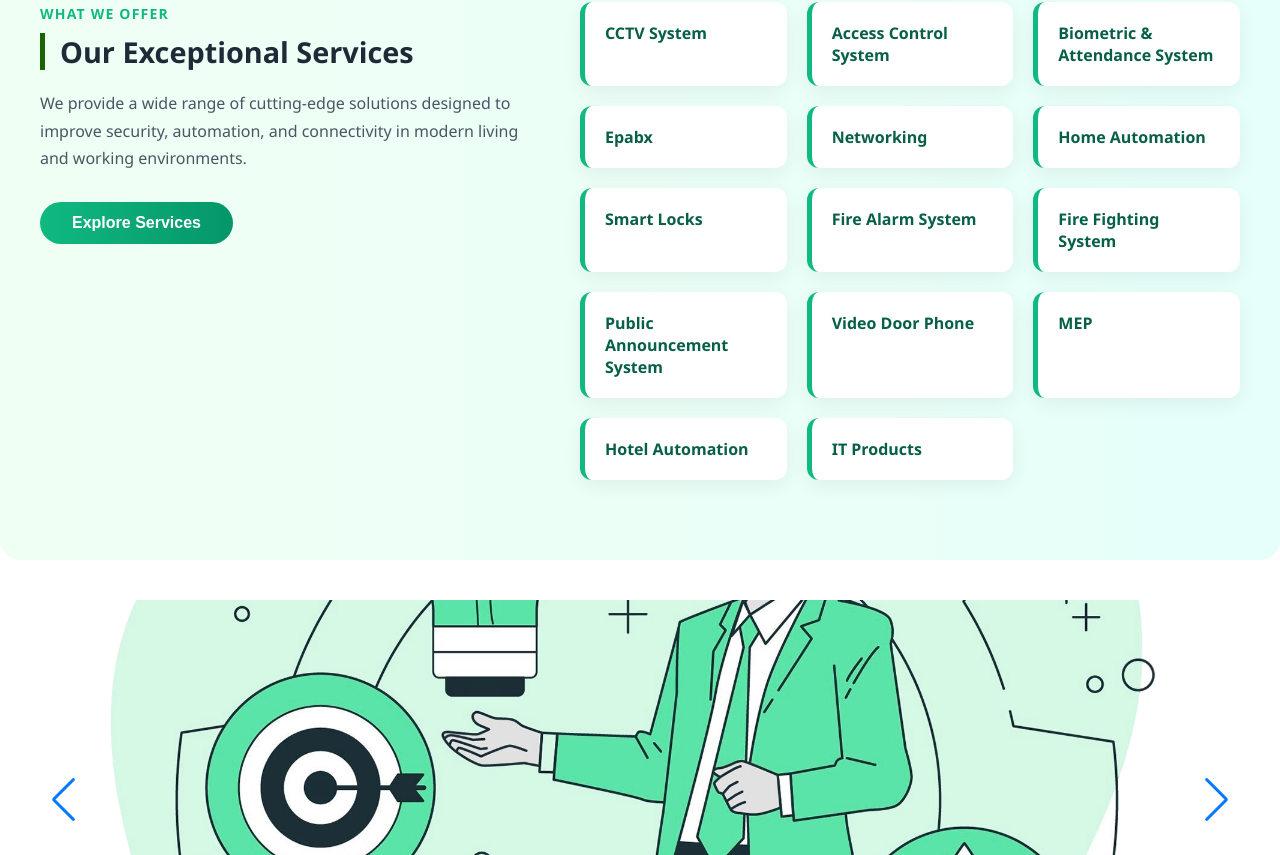
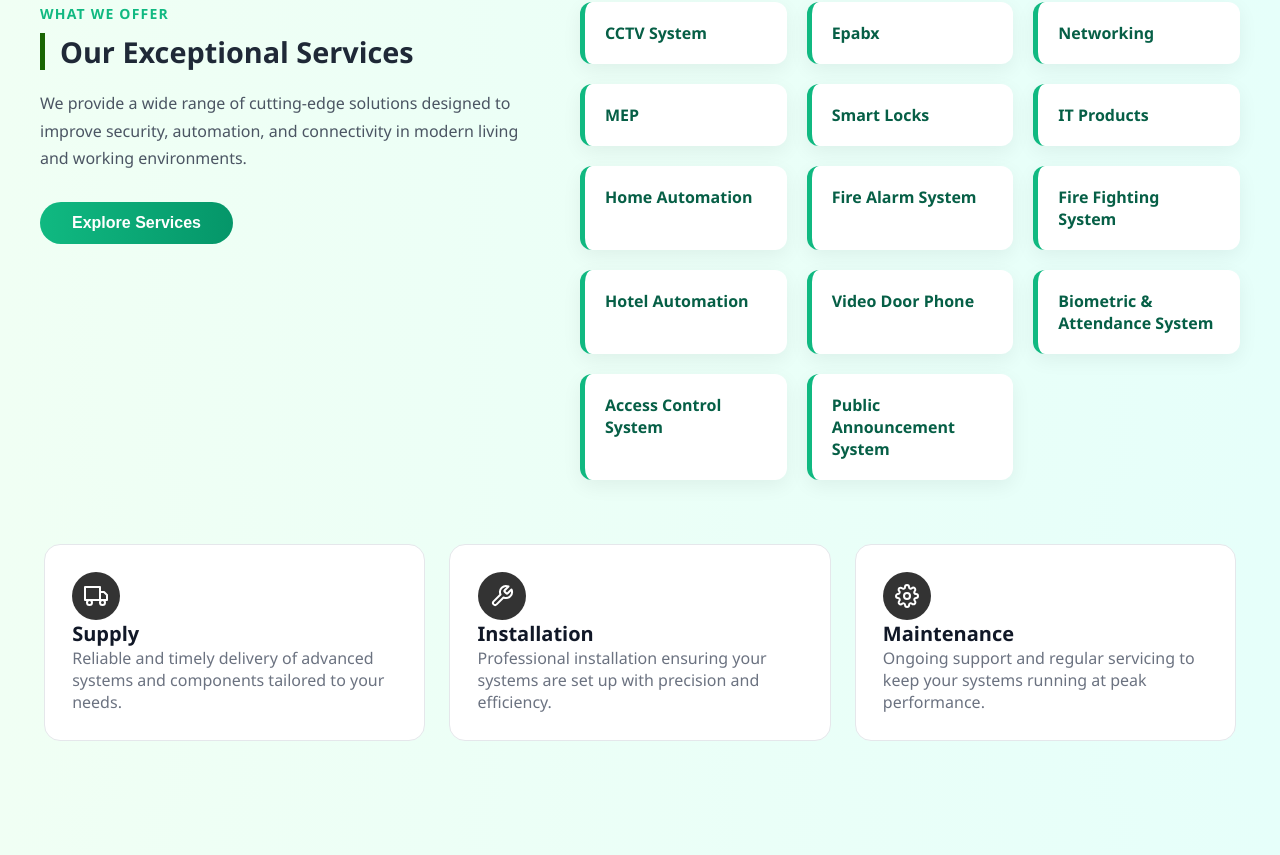
Before and after one commit to plethoraBoy/wraptech-enterprises-web, a React (Vite) app: page / in a window 1280 px wide. Shown: the part 1525-2380 px from the top of the page. Built offline with nearby package versions, Linux system fonts and the light colour scheme.

Commit message:
servicesection card fix aligment and change

```diff
--- a/src/App.tsx
+++ b/src/App.tsx
@@ -6,7 +6,6 @@ import Navbar from "./components/Navbar";
 import Services from "./section/Services/Services";
 import Clients from "./section/Clients/Clients";
 import Footer from "./section/Footer/Footer";
-import HorizontalCards from "./section/cards";
 import ServicesPage from "./page/ServicesPage";
 import { Route, BrowserRouter as Router, Routes } from "react-router-dom";
 
@@ -17,7 +16,6 @@ function HomePage() {
       <AboutUs />
       <Services />
       <Clients />
-      <HorizontalCards />
     </>
   );
 }
--- a/src/section/Hero/Hero.css
+++ b/src/section/Hero/Hero.css
@@ -111,34 +111,65 @@
 @media (max-width: 768px) {
   .hero-background-wrapper {
     flex-direction: column;
+    align-items: center;
     text-align: center;
+    padding: 0 1rem;
   }
 
-  .hero-content h1 {
-    font-size: 2.2rem;
-  }
-
-  .hero-content p {
-    font-size: 1.1rem;
+  .hero-content {
+    padding: 1.5rem 1rem;
   }
 
   .hero-image {
     margin-top: 2rem;
+    padding: 0;
+    width: 100%;
+  }
+
+  .hero-image img {
+    width: 100%;
+    max-width: 100%;
+    height: auto;
+  }
+
+  .hero-content h1 {
+    font-size: 2rem;
+    margin-bottom: 1rem;
+  }
+
+  .hero-content p {
+    font-size: 1rem;
+    margin-bottom: 1.5rem;
+  }
+
+  .hero-content .button {
+    width: 100%;
+    max-width: 300px;
+    margin: 0 auto;
   }
 }
 
 /* Responsive for mobile */
 @media (max-width: 480px) {
   .hero-content h1 {
-    font-size: 1.8rem;
+    font-size: 1.6rem;
   }
 
   .hero-content p {
-    font-size: 1rem;
+    font-size: 0.95rem;
   }
 
   .hero-content .button {
     width: 100%;
     padding: 0.75rem;
+    font-size: 1rem;
+  }
+
+  .hero-image {
+    margin-top: 1.5rem;
+  }
+
+  .hero-square {
+    display: none; /* Hide decorative squares on very small screens */
   }
 }
--- a/src/section/Hero/Hero.tsx
+++ b/src/section/Hero/Hero.tsx
@@ -19,7 +19,7 @@ const Hero = () => {
           transition={{ duration: 1 }}
         >
           <h1>Explore the Technology</h1>
-          <p>Uncover the power of cutting-edge AI and analytics tools designed to elevate innovation and drive smarter outcomes.</p>
+          <p>Uncover the power of cutting-edge technology designed to elevate innovation and drive smarter outcomes.</p>
           <motion.button
             className="button"
             whileHover={{ scale: 1.05 }}
--- a/src/section/HorizontalCards.css
+++ b/src/section/HorizontalCards.css
@@ -1,6 +1,5 @@
 .cards-section {
-    background-color: #f9fafb;
-    padding: 4rem 1.5rem;
+  background: linear-gradient(to right, #f0fff4, #e6fffa);    padding: 4rem 1.5rem;
   }
 
   .cards-container {
@@ -15,7 +14,7 @@
   .card {
     position: relative;
     overflow: hidden;
-    padding: 1.5rem;
+    padding: 1.7rem;
     border-radius: 1rem;
     background-color: white;
     border: 1px solid #e5e7eb;
@@ -62,7 +61,15 @@
     align-items: center;
     justify-content: center;
   }
+  .card:hover .card-icon {
+    background-color: white;
+    transition: background-color 0.3s ease, color 0.3s ease;
+  }
 
+  .card:hover .card-icon svg {
+    color: #10b981;
+    transition: color 0.3s ease;
+  }
   .card-title {
     position: relative;
     z-index: 1;
--- a/src/section/Services/Services.tsx
+++ b/src/section/Services/Services.tsx
@@ -1,26 +1,27 @@
 import { motion } from "framer-motion";
 import "./Service.css";
 import Carousel from "./Cara.js";
+import ServicesCard from "../ServicesCard.js";
 
 const ServicesSection = () => {
   const servicesColumn1 = [
     "CCTV System",
-    "Access Control System",
-    "Biometric & Attendance System",
     "Epabx",
     "Networking",
+    "MEP",
+    "Smart Locks",
+    "IT Products",
     "Home Automation",
-    "Smart Locks",
   ];
 
   const servicesColumn2 = [
     "Fire Alarm System",
     "Fire Fighting System",
+    "Hotel Automation",
+    "Video Door Phone",
+    "Biometric & Attendance System",
+    "Access Control System",
     "Public Announcement System",
-    "Video Door Phone",
-    "MEP",
-    "Hotel Automation",
-    "IT Products",
   ];
 
   const allServices = [...servicesColumn1, ...servicesColumn2];
@@ -79,6 +80,18 @@ const ServicesSection = () => {
             ))}
           </motion.div>
         </div>
+
+        {/* Services Card */}
+        <div className="services-card-wrapper">
+          <motion.div
+            initial={{ opacity: 0, y: 30 }}
+            whileInView={{ opacity: 1, y: 0 }}
+            transition={{ duration: 0.6 }}
+            viewport={{ once: true }}
+          >
+            <ServicesCard />
+          </motion.div>
+        </div>
       </section>
 
       {/* Carousel */}
--- a/src/section/cards.tsx
+++ b/src/section/ServicesCard.tsx
@@ -1,33 +1,29 @@
 import { motion } from "framer-motion";
-import { FiCpu, FiGlobe, FiZap } from "react-icons/fi";
 import "./HorizontalCards.css"; // Make sure to create this CSS file
+
+import { FiTruck, FiTool, FiSettings } from "react-icons/fi"; // Use icons representing the new categories
 
 const cards = [
   {
-    title: "Performance",
-    description: "Experience lightning-fast speeds and unmatched power with our optimized system.",
-    icon: FiZap,
+    title: "Supply",
+    description: "Reliable and timely delivery of advanced systems and components tailored to your needs.",
+    icon: FiTruck,
     colorClass: "pink-red-gradient",
   },
   {
-    title: "Connectivity",
-    description: "Stay seamlessly connected wherever you go with our global support system.",
-    icon: FiGlobe,
+    title: "Installation",
+    description: "Professional installation ensuring your systems are set up with precision and efficiency.",
+    icon: FiTool,
     colorClass: "blue-cyan-gradient",
   },
   {
-    title: "Technology",
-    description: "Harness cutting-edge tech engineered to elevate your workflow and creativity and creativity.",
-    icon: FiCpu,
-    colorClass: "green-emerald-gradient",
-  },
-  {
-    title: "Technology",
-    description: "Harness cutting-edge tech engineered to elevate your workflow and creativity .",
-    icon: FiCpu,
+    title: "Maintenance",
+    description: "Ongoing support and regular servicing to keep your systems running at peak performance.",
+    icon: FiSettings,
     colorClass: "green-emerald-gradient",
   },
 ];
+
 
 const HorizontalCards = () => {
   return (
```
